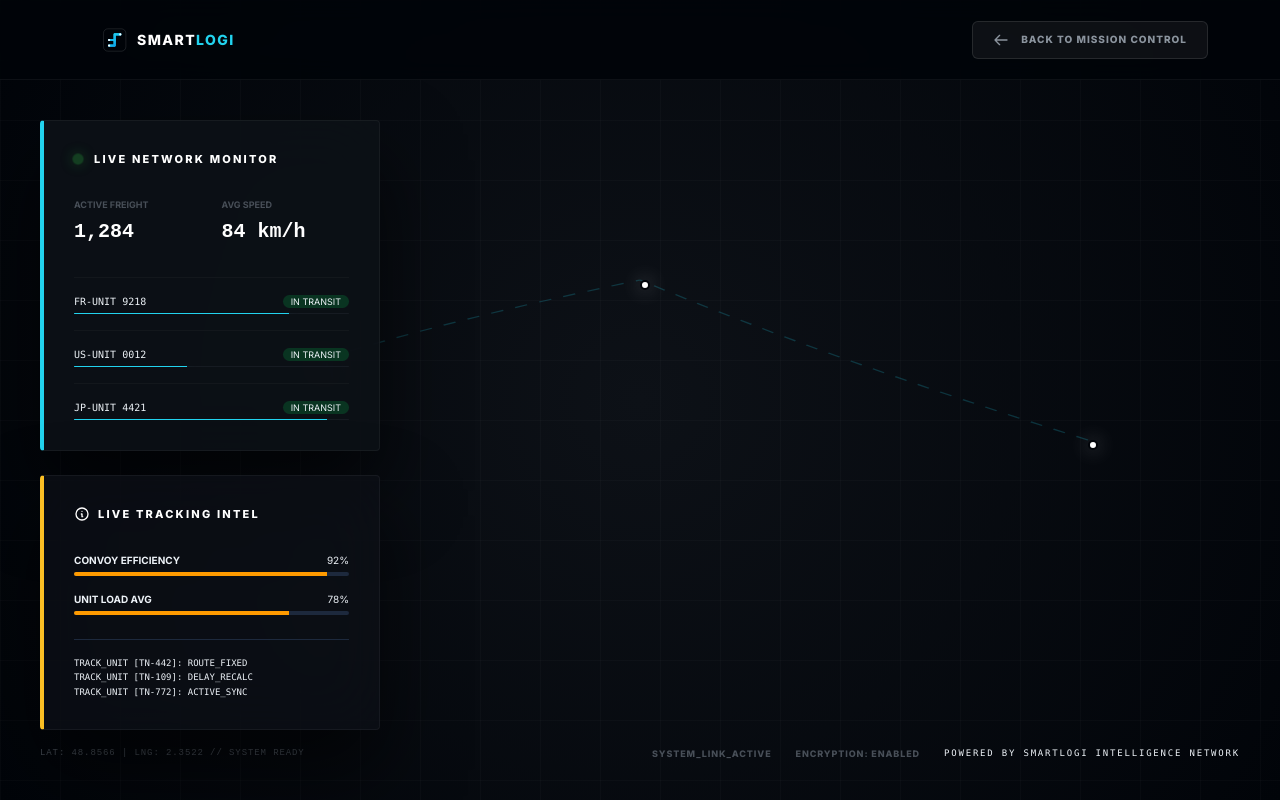
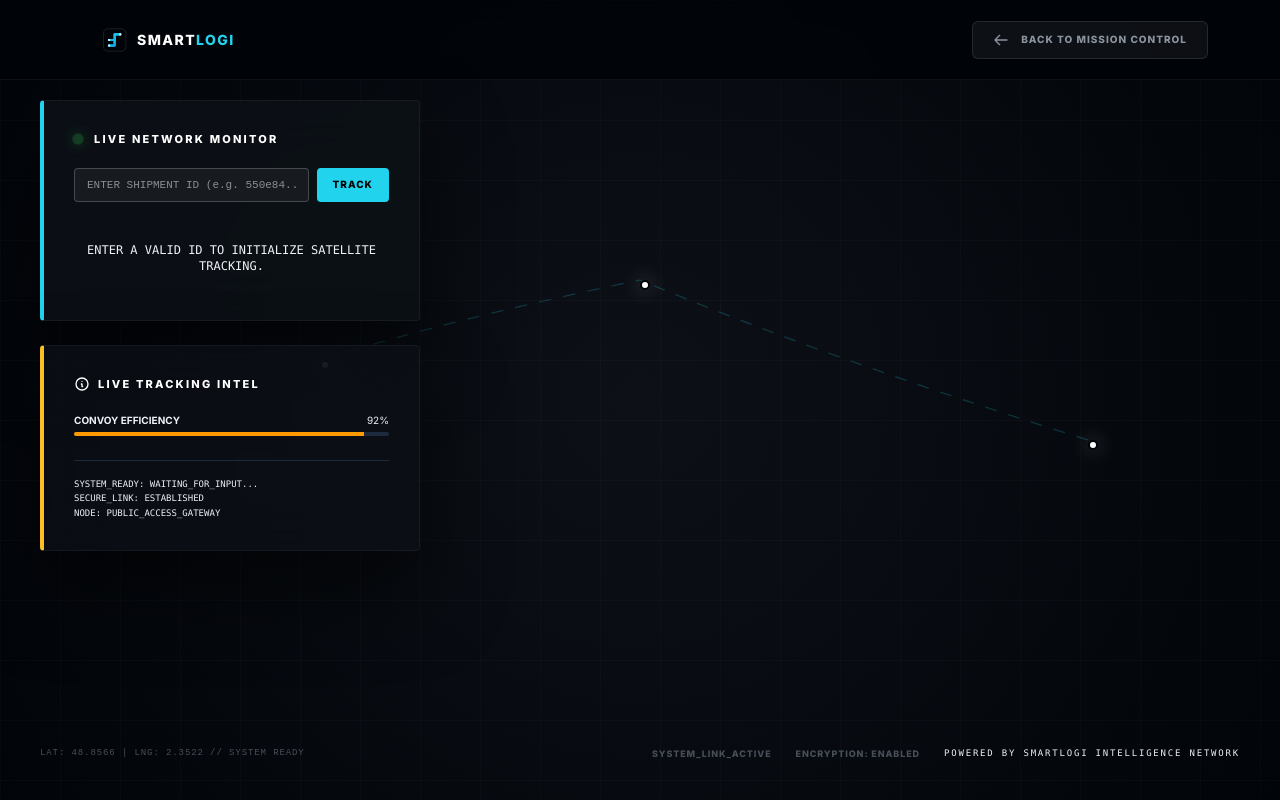
Before and after one commit to Mahjoubech/SmartLogiV2BF, an Angular app in the folder SmartlogiV2_FrontEnd/: page /tracking-concept in a window 1280 px wide. Built offline with nearby package versions, Linux system fonts and the light colour scheme.

Commit message:
Add tracking functionality with input and result display in tracking concept component

```diff
--- a/SmartlogiV2_FrontEnd/src/app/Modules/Home/tracking-concept/tracking-concept.component.ts
+++ b/SmartlogiV2_FrontEnd/src/app/Modules/Home/tracking-concept/tracking-concept.component.ts
@@ -1,13 +1,14 @@
 import { Component, OnInit } from '@angular/core';
 import { CommonModule } from '@angular/common';
 import { RouterModule } from '@angular/router';
-import { environment } from '../../../../environments/environment';
+import { FormsModule } from '@angular/forms';
+import { ColisService } from '../../../Core/services/colis.service';
 import { SmartLogiLogoComponent } from '../../../Shared/components/smartlogi-logo/smartlogi-logo.component';
 
 @Component({
   selector: 'app-tracking-concept',
   standalone: true,
-  imports: [CommonModule, RouterModule, SmartLogiLogoComponent],
+  imports: [CommonModule, RouterModule, FormsModule, SmartLogiLogoComponent],
   template: `
     <div class="tracking-container">
       <!-- Fixed Navigation -->
@@ -24,36 +25,71 @@ import { SmartLogiLogoComponent } from '../../../Shared/components/smartlogi-log
       </nav>
 
       <div class="map-overlay">
-        <!-- Main Panel -->
+        <!-- Search & Status Panel -->
         <div class="status-panel mb-6">
           <div class="panel-header">
             <span class="pulse-dot"></span>
             LIVE NETWORK MONITOR
           </div>
+
+          <!-- Tracking Input -->
+          <div class="search-box mb-6">
+              <div class="flex gap-2">
+                  <input type="text" [(ngModel)]="trackingId" (keyup.enter)="trackPackage()" placeholder="ENTER SHIPMENT ID (e.g. 550e84...)" class="mc-input flex-1">
+                  <button (click)="trackPackage()" [disabled]="isLoading" class="mc-btn-action">
+                      {{ isLoading ? 'SCANNING...' : 'TRACK' }}
+                  </button>
+              </div>
+              <div *ngIf="error" class="text-red-400 text-[10px] mt-2 font-mono uppercase tracking-wider">
+                  ⚠ {{ error }}
+              </div>
+          </div>
+
+          <!-- Result Display -->
+          <div *ngIf="foundColis" class="result-details animate-fade-in">
               <div class="stats-grid">
                 <div class="stat-item">
-              <span class="label">ACTIVE FREIGHT</span>
-              <span class="value">1,284</span>
+                  <span class="label">STATUS</span>
+                  <span class="value" [ngClass]="getStatusColor(foundColis.statut)">
+                      {{ foundColis.statut }}
+                  </span>
                 </div>
                 <div class="stat-item">
-              <span class="label">AVG SPEED</span>
-              <span class="value text-cyan-400">84 km/h</span>
+                  <span class="label">DESTINATION</span>
+                  <span class="value">{{ foundColis.villeDestination }}</span>
                 </div>
               </div>
+
               <div class="shipment-list">
-            <div class="shipment-item" *ngFor="let s of shipments">
+                <div class="shipment-item">
                   <div class="flex justify-between items-center mb-1">
-                <span class="id text-cyan-400 font-mono text-[10px]">{{ s.id }}</span>
-                <span class="status text-[9px] px-2 bg-green-500/20 text-green-400 rounded">IN TRANSIT</span>
+                    <span class="id text-cyan-400 font-mono text-[10px]">WEIGHT</span>
+                    <span class="text-white text-xs font-bold">{{ foundColis.poids }} KG</span>
                   </div>
-              <div class="progress-bar">
-                <div class="fill" [style.width.%]="s.progress"></div>
+                  <div class="flex justify-between items-center mb-1">
+                    <span class="id text-cyan-400 font-mono text-[10px]">PRIORITY</span>
+                    <span class="text-white text-xs font-bold">{{ foundColis.priorite }}</span>
+                  </div>
+                  <div class="flex justify-between items-center mb-1 mt-2 border-t border-white/5 pt-2">
+                    <span class="id text-cyan-400 font-mono text-[10px]">SENDER</span>
+                    <span class="text-white text-xs">{{ foundColis.clientExpediteur?.nom }} {{ foundColis.clientExpediteur?.prenom }}</span>
+                  </div>
+                   <div class="flex justify-between items-center mb-1">
+                    <span class="id text-cyan-400 font-mono text-[10px]">RECIPIENT</span>
+                    <span class="text-white text-xs">{{ foundColis.destinataire?.nom }} {{ foundColis.destinataire?.prenom }}</span>
                   </div>
                 </div>
               </div>
           </div>
 
-        <!-- Tracking Intelligence Panel -->
+          <!-- Empty State / Instructions -->
+          <div *ngIf="!foundColis && !isLoading && !error" class="text-slate-500 text-xs font-mono text-center py-4">
+              ENTER A VALID ID TO INITIALIZE SATELLITE TRACKING.
+          </div>
+
+        </div>
+
+        <!-- Tracking Intelligence Panel (Decorational) -->
         <div class="status-panel secondary-panel">
           <div class="panel-header text-amber-400">
             <svg class="w-4 h-4 mr-2" fill="none" stroke="currentColor" viewBox="0 0 24 24"><path stroke-linecap="round" stroke-linejoin="round" stroke-width="2" d="M13 16h-1v-4h-1m1-4h.01M21 12a9 9 0 11-18 0 9 9 0 0118 0z"/></svg>
@@ -69,20 +105,11 @@ import { SmartLogiLogoComponent } from '../../../Shared/components/smartlogi-log
                     <div class="bg-amber-500 h-full w-[92%]"></div>
                 </div>
             </div>
-            <div class="intel-item">
-                <div class="flex justify-between text-[10px] mb-1">
-                    <span class="text-slate-300 uppercase font-bold">Unit Load Avg</span>
-                    <span class="text-white">78%</span>
-                </div>
-                <div class="w-full bg-slate-800 h-1 rounded-full overflow-hidden">
-                    <div class="bg-amber-500 h-full w-[78%]"></div>
-                </div>
-            </div>
             <div class="mt-6 border-t border-slate-800 pt-4">
                 <p class="text-[9px] text-slate-400 font-mono leading-relaxed">
-                    TRACK_UNIT [TN-442]: ROUTE_FIXED <br>
-                    TRACK_UNIT [TN-109]: DELAY_RECALC <br>
-                    TRACK_UNIT [TN-772]: ACTIVE_SYNC
+                    SYSTEM_READY: WAITING_FOR_INPUT...<br>
+                    SECURE_LINK: ESTABLISHED<br>
+                    NODE: PUBLIC_ACCESS_GATEWAY
                 </p>
             </div>
           </div>
@@ -125,10 +152,10 @@ import { SmartLogiLogoComponent } from '../../../Shared/components/smartlogi-log
 
     .map-overlay {
       position: absolute;
-      top: 120px;
+      top: 100px; /* moved up slightly */
       left: 40px;
       z-index: 10;
-      width: 340px;
+      width: 380px; /* slightly wider */
     }
 
     .status-panel {
@@ -139,6 +166,41 @@ import { SmartLogiLogoComponent } from '../../../Shared/components/smartlogi-log
       padding: 30px;
       border-radius: 4px;
       box-shadow: 0 40px 80px rgba(0,0,0,0.6);
+    }
+
+    .mc-input {
+        background: rgba(255,255,255,0.05);
+        border: 1px solid rgba(255,255,255,0.1);
+        color: white;
+        padding: 8px 12px;
+        font-family: monospace;
+        font-size: 11px;
+        border-radius: 4px;
+        outline: none;
+        transition: all 0.2s;
+    }
+    .mc-input:focus {
+        border-color: #22d3ee;
+        background: rgba(34, 211, 238, 0.05);
+    }
+
+    .mc-btn-action {
+        background: #22d3ee;
+        color: #000;
+        font-weight: 800;
+        font-size: 10px;
+        padding: 0 16px;
+        border-radius: 4px;
+        letter-spacing: 0.1em;
+        transition: all 0.2s;
+    }
+    .mc-btn-action:hover {
+        background: #67e8f9;
+        box-shadow: 0 0 15px rgba(34, 211, 238, 0.4);
+    }
+    .mc-btn-action:disabled {
+        opacity: 0.5;
+        cursor: not-allowed;
     }
 
     .secondary-panel {
@@ -153,7 +215,7 @@ import { SmartLogiLogoComponent } from '../../../Shared/components/smartlogi-log
       letter-spacing: 0.2em;
       display: flex;
       align-items: center;
-      margin-bottom: 30px;
+      margin-bottom: 20px;
     }
 
     .pulse-dot {
@@ -187,7 +249,7 @@ import { SmartLogiLogoComponent } from '../../../Shared/components/smartlogi-log
 
     .stat-item .value {
       color: #fff;
-      font-size: 20px;
+      font-size: 16px;
       font-weight: 900;
       font-family: 'Courier New', Courier, monospace;
     }
@@ -201,19 +263,6 @@ import { SmartLogiLogoComponent } from '../../../Shared/components/smartlogi-log
     .shipment-item {
       padding-top: 16px;
       border-top: 1px solid rgba(255, 255, 255, 0.03);
-    }
-
-    .progress-bar {
-      height: 1px;
-      background: #161b22;
-      border-radius: 1px;
-      overflow: hidden;
-    }
-
-    .progress-bar .fill {
-      height: 100%;
-      background: #22d3ee;
-      box-shadow: 0 0 10px rgba(34, 211, 238, 0.5);
     }
 
     .mock-map {
@@ -291,16 +340,52 @@ import { SmartLogiLogoComponent } from '../../../Shared/components/smartlogi-log
       50% { transform: scale(1.4); opacity: 0.4; }
       100% { transform: scale(1); opacity: 1; }
     }
+
+    .animate-fade-in {
+        animation: fadeIn 0.5s ease-out forwards;
+    }
+    @keyframes fadeIn {
+        from { opacity: 0; transform: translateY(10px); }
+        to { opacity: 1; transform: translateY(0); }
+    }
   `]
 })
 export class TrackingConceptComponent implements OnInit {
-  shipments = [
-    { id: 'FR-UNIT 9218', progress: 78 },
-    { id: 'US-UNIT 0012', progress: 41 },
-    { id: 'JP-UNIT 4421', progress: 92 }
-  ]
+  trackingId: string = '';
+  foundColis: any = null;
+  isLoading: boolean = false;
+  error: string = '';
+
+  constructor(private colisService: ColisService) { }
 
   ngOnInit() {
-    console.log('Google Maps API Key identified:', environment.googleMapsApiKey);
+  }
+
+  trackPackage() {
+    if (!this.trackingId.trim()) return;
+
+    this.isLoading = true;
+    this.error = '';
+    this.foundColis = null;
+
+    this.colisService.trackColisPublic(this.trackingId).subscribe({
+      next: (colis) => {
+        this.foundColis = colis;
+        this.isLoading = false;
+      },
+      error: (err) => {
+        console.error('Tracking Error:', err);
+        this.error = 'SHIPMENT NOT FOUND OR SYSTEM OFFLINE';
+        this.isLoading = false;
+      }
+    });
+  }
+
+  getStatusColor(status: string): string {
+    const s = (status || '').toUpperCase();
+    if (s === 'LIVRE') return 'text-green-400';
+    if (s === 'EN_TRANSIT' || s === 'EN_STOCK') return 'text-amber-400';
+    if (s === 'CREE' || s === 'COLLECTE') return 'text-blue-400';
+    return 'text-white';
   }
 }
```
Lines whose indentation alone changed are shown as unchanged.
